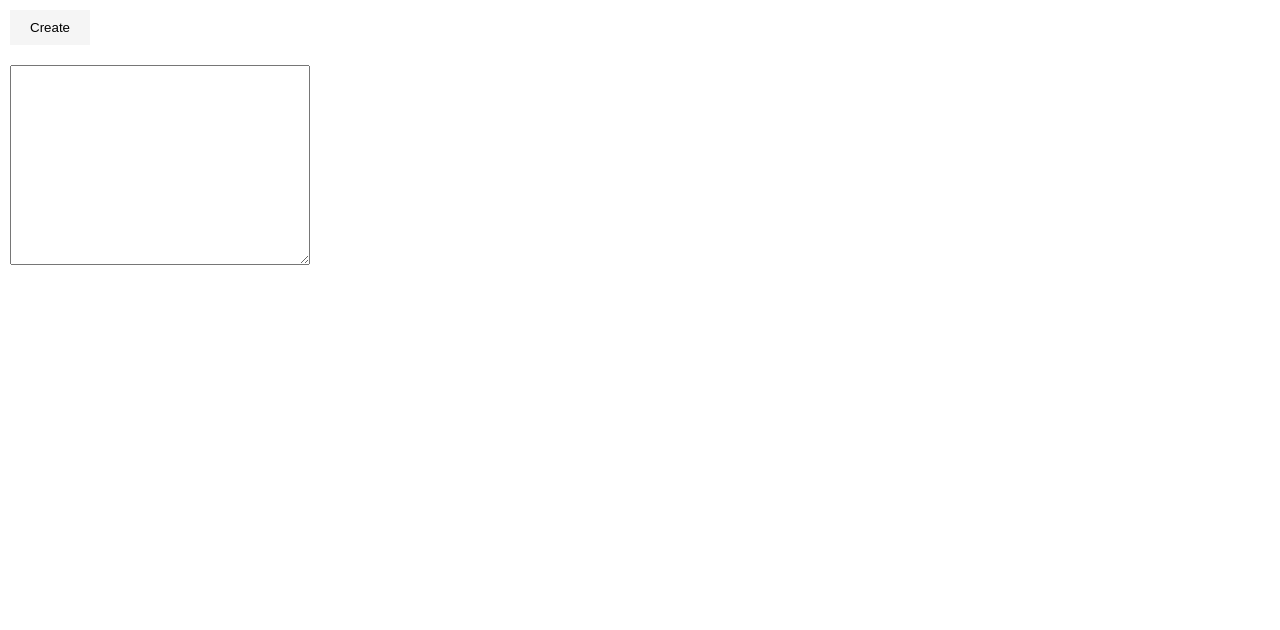
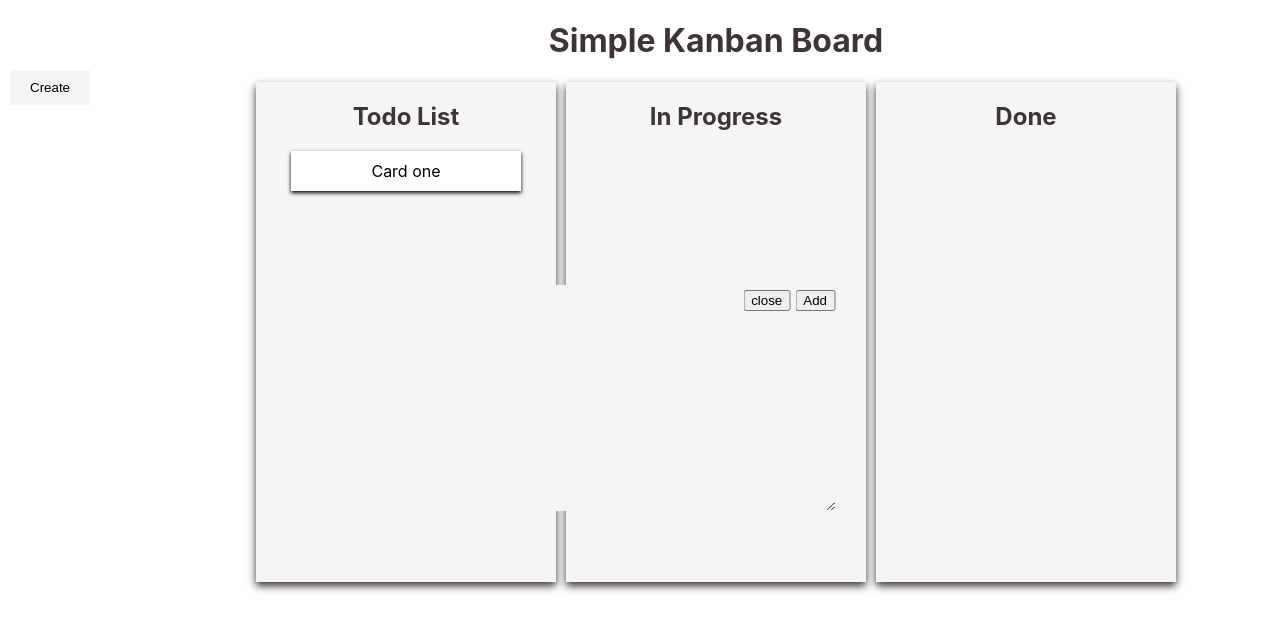
Before and after one commit to Preciousnnebuogor/Kanban-Board, a React (Create React App) app: page / in a window 1280 px wide. Both pictures are taken after a click on the button "Create". Shown: the top 630 px of the page. Built offline with nearby package versions, Linux system fonts and the light colour scheme.

Commit message:
added the inputField to the home2

```diff
--- a/src/App.css
+++ b/src/App.css
@@ -56,12 +56,36 @@ body{
   padding: 10px 20px;
   margin: 10px;
 }
-.textarea{
-  width: 300px;
-  height: 200px;
-  margin: 10px;
+.sec-content {
+  position: fixed;
+  top: 50%;
+  left: 50%;
+  transform: translate(-50%, -50%);
   /* display: none; */
+  justify-content: center;
+  align-items: center;
+  z-index: 999; /* Optional: keeps it on top */
 }
+
+  .icons {
+    display: flex;
+    justify-content: end;
+    align-items: center;
+    background-color: whitesmoke;
+    border: none;
+    outline: none;
+    padding-top: 5px;
+    gap: 5px;
+    width: 150%;
+  }
+  .textarea {
+    width: 150%;
+    height: 200px;
+    background-color: whitesmoke;
+    border: none;
+    outline: none;
+    padding: 10px;
+  }
 
 
 
--- a/src/App.js
+++ b/src/App.js
@@ -7,8 +7,8 @@ import Home2 from './components/home2';
 function App() {
   return (
     <div className="App">
-    <Home/>
-    {/* <Home2/> */}
+    {/* <Home/> */}
+    <Home2/>
 
     </div>
   );
--- a/src/components/home.jsx
+++ b/src/components/home.jsx
@@ -1,29 +1,36 @@
 import { useState } from "react";
 
 export default function InputField() {
-  const [showTextaera, setTextareaShow] = useState(false);
+  const [showTextarea, setTextareaShow] = useState(false);
   const [getText, setGetText] = useState('');
+
 
   function handleClick() {
    setTextareaShow(true)
   }
+  function closeClick(){
+    setTextareaShow(false);
+  }
   return (
     <div>
-      <div className="input">
+      <div className="">
         <button onClick={handleClick} className="input-butt">
           Create
         </button>
-        <div>
-          {showTextaera && (
+
+        {showTextarea && (
+          <div className="sec-content">
+            <div className="icons">
+              <button onClick={closeClick}>close</button>
+              <button>Add</button>
+            </div>
             <textarea
               className="textarea"
-              onChange={(e) => {
-               return setGetText(e.target.value);
-              }}
-              value = { getText }
+              onChange={(e) => setGetText(e.target.value)}
+              value={getText}
             />
-          )}
-        </div>
+          </div>
+        )}
       </div>
     </div>
   );
--- a/src/components/home2.jsx
+++ b/src/components/home2.jsx
@@ -1,6 +1,8 @@
 import { useState } from "react";
 
 export default function Home() {
+    const [showTextarea, setTextareaShow] = useState(false);
+    const [getText, setGetText] = useState("");
   const [cardList, setCardList] = useState([
     { id: 1, text: "Card one", column: "todo" },
     // { id: 2, text: "Card two", column: "inProgress" },
@@ -36,8 +38,37 @@ export default function Home() {
     e.preventDefault(); // Allow the card to be dropped
   }
 
+  function handleClick() {
+    setTextareaShow(true);
+  }
+  function closeClick() {
+    setTextareaShow(false);
+  }
+
   return (
-    <div>
+    <div style={{ display: "flex" }}>
+      <div style={{ width: "20%", marginTop: "60px" }}>
+        <div className="">
+          <button onClick={handleClick} className="input-butt">
+            Create
+          </button>
+
+          {showTextarea && (
+            <div className="sec-content">
+              <div className="icons">
+                <button onClick={closeClick}>close</button>
+                <button>Add</button>
+              </div>
+              <textarea
+                className="textarea"
+                onChange={(e) => setGetText(e.target.value)}
+                value={getText}
+              />
+            </div>
+          )}
+        </div>
+      </div>
+
       <div className="container">
         <h1 className="text-h1">Simple Kanban Board</h1>
 
```
